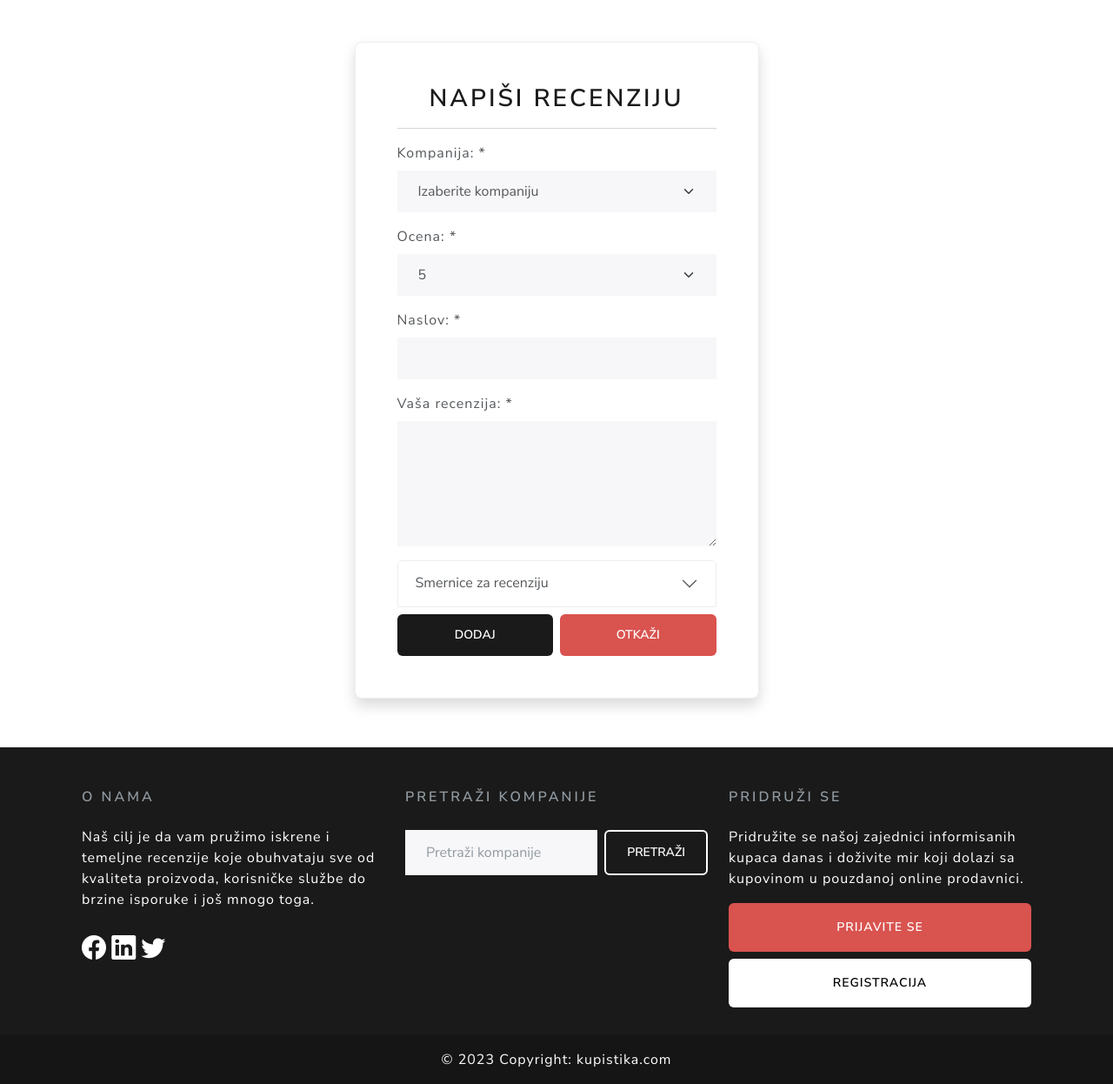
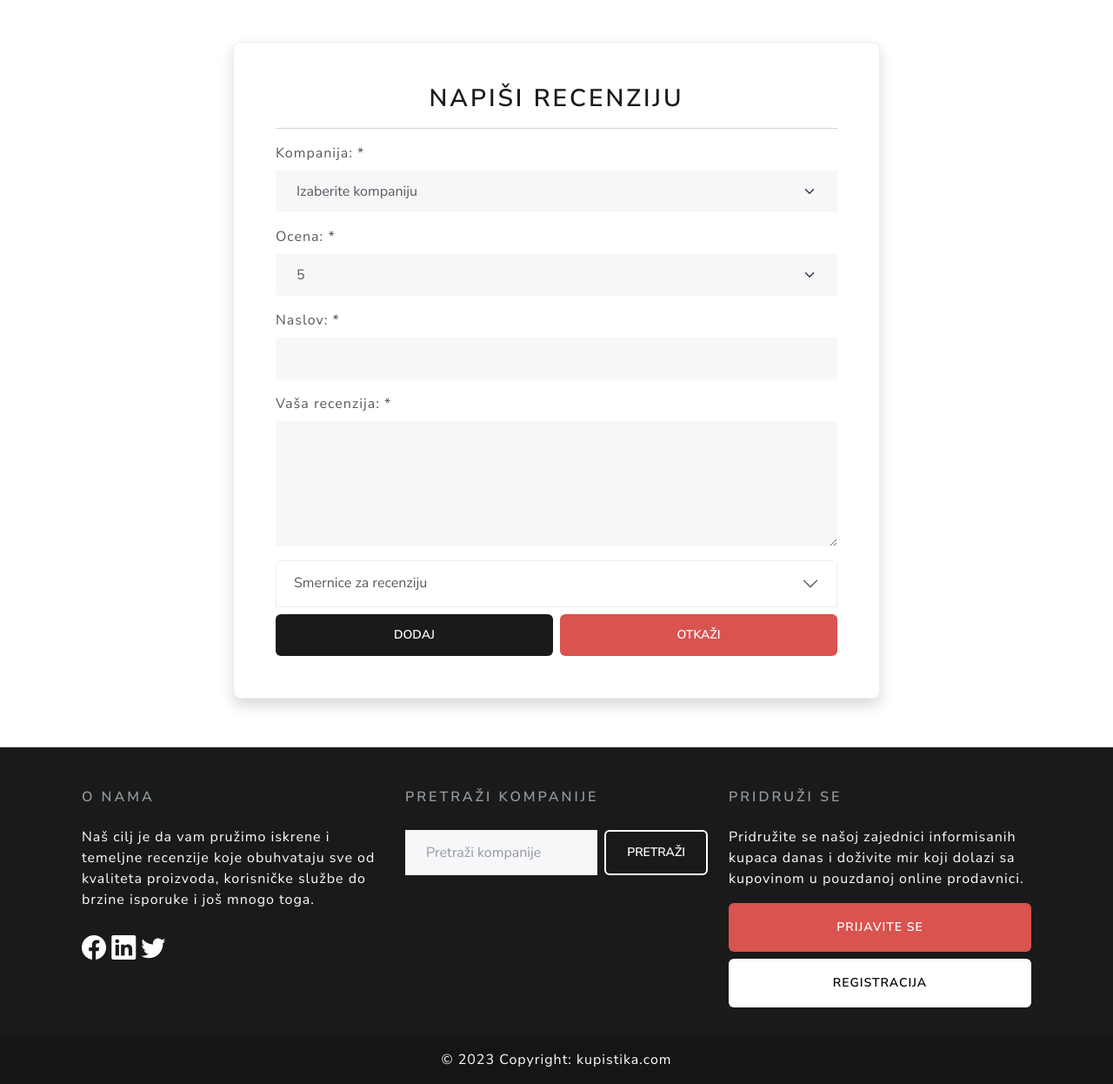
Before and after one commit to slavishchenko/reviews, a Django app: page /recenzija/ in a window 1280 px wide. Shown: the part 98-1344 px from the top of the page at 87% size. Run offline with Django 4.2, Linux system fonts and the light colour scheme; data that the repository does not hold is empty; parts of the project's set-up code (start-up, migrations or seed data) failed here and were passed over; some libraries are stand-ins or nearby versions.

Commit message:
Update review card

```diff
--- a/main/templates/main/review_create_form.html
+++ b/main/templates/main/review_create_form.html
@@ -2,7 +2,7 @@
 {% load crispy_forms_tags %}
 {% block content %}
 <div class="container">
-    <div class="col-md-10 mx-auto mt-5 col-lg-5">
+    <div class="col-md-10 mx-auto mt-5 col-lg-8">
         {% include 'main/review_form_card.html' %}
     </div>
 </div>
```
